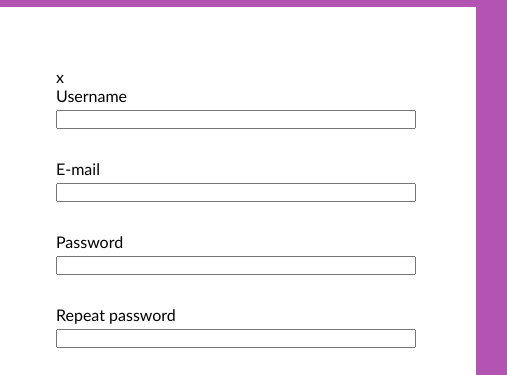
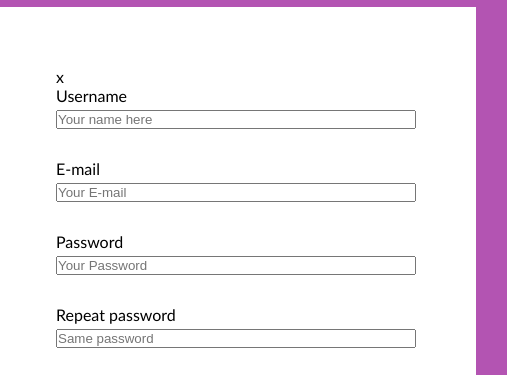
Before and after one commit to RokasAbra/new-project-signup-03-21, a website: page index.html in a window 1280 px wide. Shown: the part 93-468 px from the top of the page, 564-1071 px from the left. Drawn offline with Linux system fonts and the light colour scheme.

Commit message:
Form refactoring

```diff
--- a/index.html
+++ b/index.html
@@ -54,23 +54,47 @@
         <div class="close">x</div>
         <form class="form">
           <div class="form-row">
-            <label for="" class="label">Username</label>
-            <input type="text" class="input" />
+            <label for="Username" class="label">Username</label>
+            <input
+              id="Username"
+              type="text"
+              class="input"
+              placeholder="Your name here"
+              required
+            />
           </div>
 
           <div class="form-row">
-            <label for="" class="label">E-mail</label>
-            <input type="email" class="input" />
+            <label for="Email" class="label">E-mail</label>
+            <input
+              id="Email"
+              type="email"
+              class="input"
+              placeholder="Your E-mail"
+              required
+            />
           </div>
 
           <div class="form-row">
-            <label for="" class="label">Password</label>
-            <input type="text" class="input" />
+            <label for="pass" class="label">Password</label>
+            <input
+              id="pass"
+              type="password"
+              class="input"
+              placeholder="Your Password"
+              required
+            />
           </div>
 
           <div class="form-row">
-            <label for="" class="label">Repeat password</label>
-            <input type="text" class="input" />
+            <label for="re-pass" class="label">Repeat password</label>
+            <input
+              id="re-pass"
+              type="password"
+              class="input"
+              placeholder="Same password"
+              required
+            />
           </div>
 
           <div class="form-row">
```
